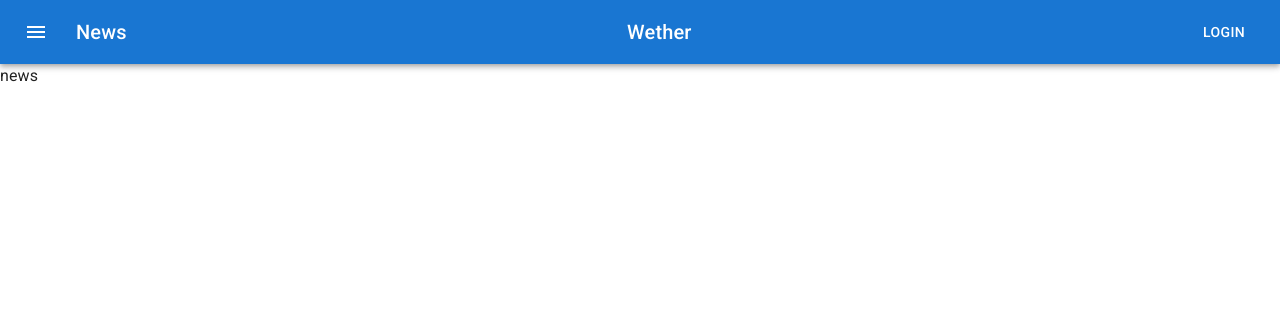
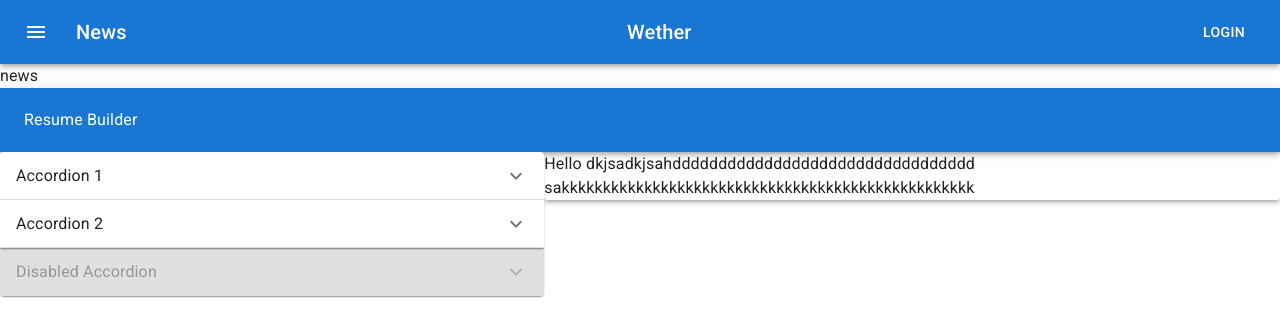
Before and after one commit to viking0312/resume-builder-new, a React (Create React App) app: page / in a window 1280 px wide. Shown: the top 336 px of the page. Built offline with nearby package versions, Linux system fonts and the light colour scheme.

Commit message:
resolve conflict

```diff
--- a/src/components/app.jsx
+++ b/src/components/app.jsx
@@ -1,28 +1,118 @@
-import * as React from "react"
-import { useState } from "react"
-import Header from "./Header"
-import Home from "./Home"
+import * as React from "react";
+import { useState } from "react";
+import Header from "./Header";
+import Home from "./Home";
+
+import {
+  AppBar,
+  Box,
+  Menu,
+  MenuItem,
+  Toolbar,
+  Typography,
+  Accordion,
+  AccordionSummary,
+  AccordionDetails,
+} from "@mui/material";
+
+import ExpandMoreIcon from "@mui/icons-material/ExpandMore";
+import PreviewResume from "./preview-resume";
+
+const pages = ["Templates", "Take a tour"];
 
 const handleLogin = () => {
-  alert("logged in")
-}
+  alert("logged in");
+};
 
-const handleWether = () => {}
+const handleWether = () => {};
 
 const App = () => {
-  console.log("render")
-  const [comp, setComp] = useState("news")
+  console.log("render");
+  const [comp, setComp] = useState("news");
 
-  const [login, setLogin] = useState()
+  const [login, setLogin] = useState();
   const handleCallback = (compName) => {
-    setComp(compName)
-  }
+    setComp(compName);
+  };
   return (
     <div>
       <Header handle={handleCallback}></Header>
       <Home info={comp}></Home>
+
+      <AppBar position="relative">
+        <Toolbar>
+          <Typography varient="h6" component="div">
+            Resume Builder
+          </Typography>
+          <Box sx={{ flexGrow: 1 }}>
+            <Menu>
+              {pages.map((page) => (
+                <MenuItem key={page}>
+                  <Typography textAlign="center">{page}</Typography>
+                </MenuItem>
+              ))}
+            </Menu>
+          </Box>
+        </Toolbar>
+      </AppBar>
+      <Box
+        sx={{
+          display: "flex",
+        }}
+      >
+        <Box
+          sx={{
+            width: {
+              lg: "50%",
+            },
+          }}
+        >
+          <Accordion>
+            <AccordionSummary
+              expandIcon={<ExpandMoreIcon />}
+              aria-controls="panel1a-content"
+              id="panel1a-header"
+            >
+              <Typography>Accordion 1</Typography>
+            </AccordionSummary>
+            <AccordionDetails>
+              <Typography>
+                Lorem ipsum dolor sit amet, consectetur adipiscing elit.
+                Suspendisse malesuada lacus ex, sit amet blandit leo lobortis
+                eget.
+              </Typography>
+            </AccordionDetails>
+          </Accordion>
+          <Accordion>
+            <AccordionSummary
+              expandIcon={<ExpandMoreIcon />}
+              aria-controls="panel2a-content"
+              id="panel2a-header"
+            >
+              <Typography>Accordion 2</Typography>
+            </AccordionSummary>
+            <AccordionDetails>
+              <Typography>
+                Lorem ipsum dolor sit amet, consectetur adipiscing elit.
+                Suspendisse malesuada lacus ex, sit amet blandit leo lobortis
+                eget.
+              </Typography>
+            </AccordionDetails>
+          </Accordion>
+          <Accordion disabled>
+            <AccordionSummary
+              expandIcon={<ExpandMoreIcon />}
+              aria-controls="panel3a-content"
+              id="panel3a-header"
+            >
+              <Typography>Disabled Accordion</Typography>
+            </AccordionSummary>
+          </Accordion>
+        </Box>
+        <PreviewResume height="877" width="620" />
+      </Box>
     </div>
-  )
-}
+  );
+};
 
-export default App
+export default App;
--- /dev/null
+++ b/src/components/preview-resume.jsx
@@ -0,0 +1,25 @@
+import { Box, Paper } from "@mui/material";
+
+const PreviewResume = (props) => {
+  console.log(props.height);
+  return (
+    <Box
+      sx={{
+        height: {
+          lg: props.height,
+        },
+        width: {
+          lg: props.width,
+        },
+        mx: "auto",
+      }}
+    >
+      <Paper elevation={3}>
+        Hello dkjsadkjsahddddddddddddddddddddddddddddddddd
+        sakkkkkkkkkkkkkkkkkkkkkkkkkkkkkkkkkkkkkkkkkkkkkkkkkk
+      </Paper>
+    </Box>
+  );
+};
+
+export default PreviewResume;
```
